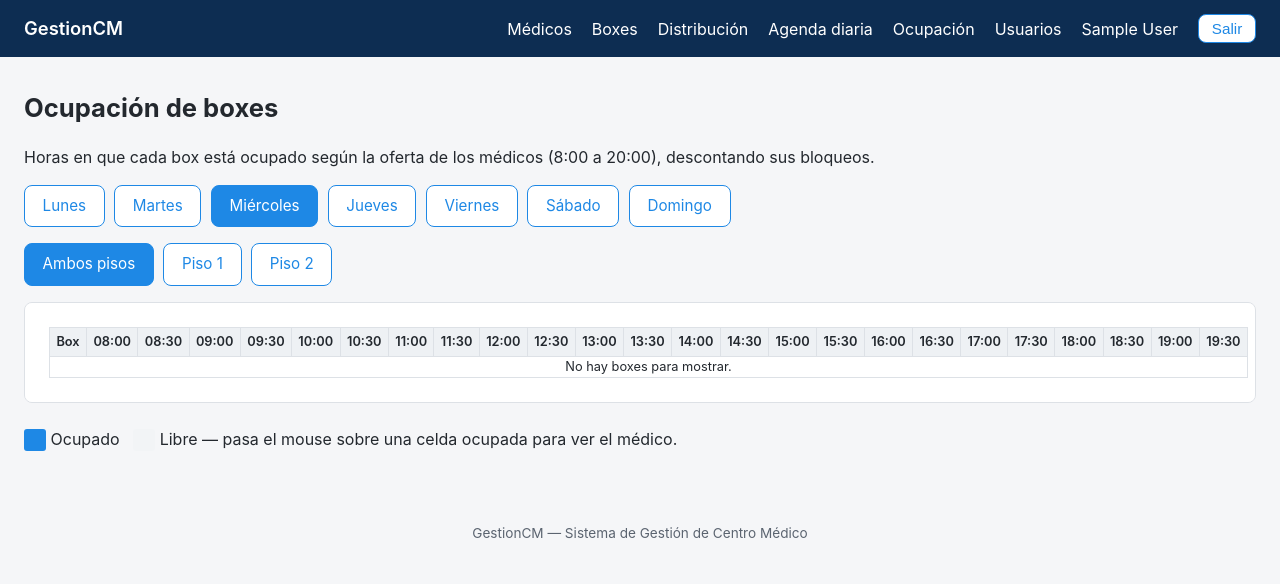
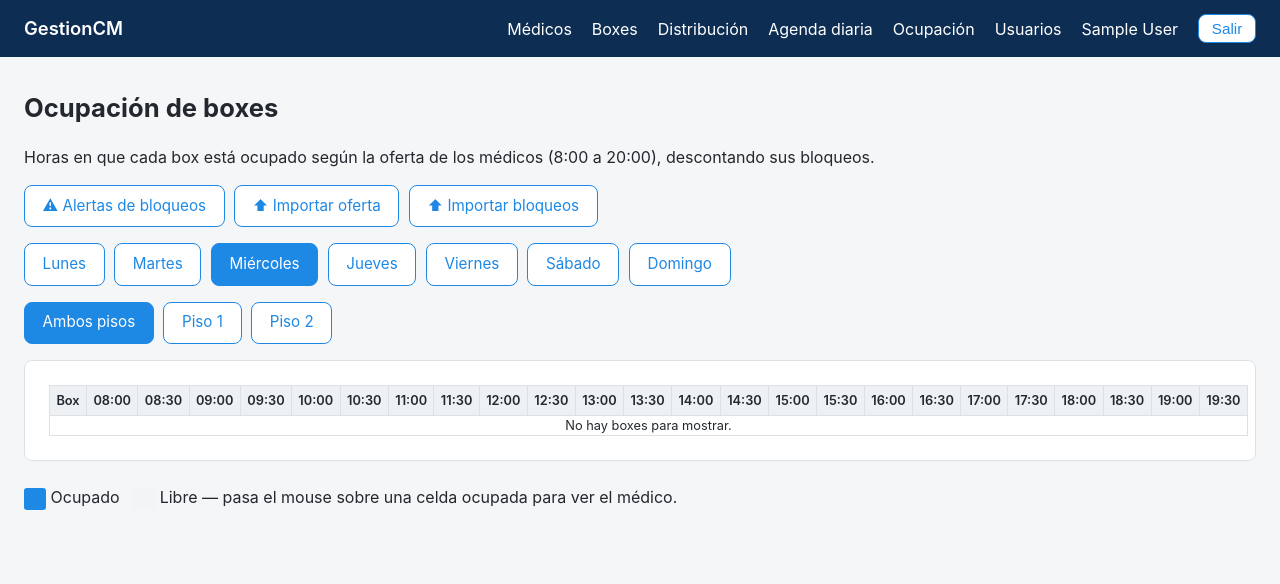
Before and after one commit to alexbaier-svg/gestionCM, a Django app: page /disponibilidad/mapa-calor/ in a window 1280 px wide. Shown: the top 584 px of the page. Run offline with Django 5.2, Linux system fonts and the light colour scheme; the visitor is signed in with stand-in values (Sample User, id 1); data that the repository does not hold is empty.

Commit message:
Enlazar Alertas e Importar oferta/bloqueos desde el mapa de calor
Las vistas existian pero no tenian ningun link de navegacion, solo
eran accesibles desde el dashboard. Se agregan botones cruzados entre
mapa de calor, alertas e importar oferta/bloqueos.

Co-Authored-By: Claude Sonnet 5 <noreply@anthropic.com>

```diff
--- a/disponibilidad/templates/disponibilidad/alertas.html
+++ b/disponibilidad/templates/disponibilidad/alertas.html
@@ -3,6 +3,7 @@
 {% block ancho_clase %}contenedor-ancho{% endblock %}
 {% block contenido %}
 <h1>Alertas: bloqueos sin oferta correspondiente</h1>
+<p><a href="{% url 'disponibilidad:mapa_calor' %}">« Volver al mapa de calor</a></p>
 <p>Estos bloqueos caen en un día en que el médico no tiene oferta registrada — probablemente
 un error al cargarlos (el médico no atendía ese día de todas formas, o se equivocó el día).</p>
 
--- a/disponibilidad/templates/disponibilidad/importar_bloqueos.html
+++ b/disponibilidad/templates/disponibilidad/importar_bloqueos.html
@@ -2,6 +2,7 @@
 {% block titulo %}Importar bloqueos{% endblock %}
 {% block contenido %}
 <h1>Importar bloqueos de médicos</h1>
+<p><a href="{% url 'disponibilidad:mapa_calor' %}">« Volver al mapa de calor</a></p>
 <p>Sube el archivo con los períodos en que cada médico se ausenta (ej. <code>ExportarBloqueos-20260729.xlsx</code>).
 Al importar, se reemplazan todos los bloqueos anteriores por los de este archivo (representa el estado vigente).</p>
 
--- a/disponibilidad/templates/disponibilidad/importar_oferta.html
+++ b/disponibilidad/templates/disponibilidad/importar_oferta.html
@@ -2,6 +2,7 @@
 {% block titulo %}Importar oferta{% endblock %}
 {% block contenido %}
 <h1>Importar oferta de médicos</h1>
+<p><a href="{% url 'disponibilidad:mapa_calor' %}">« Volver al mapa de calor</a></p>
 <p>Sube el archivo con los horarios en que cada médico atiende (ej. <code>ExportarOferta-20260729.xlsx</code>).
 Al importar, se reemplaza toda la oferta anterior por la de este archivo (representa el estado vigente).</p>
 
--- a/disponibilidad/templates/disponibilidad/mapa_calor.html
+++ b/disponibilidad/templates/disponibilidad/mapa_calor.html
@@ -4,6 +4,12 @@
 {% block contenido %}
 <h1>Ocupación de boxes</h1>
 <p>Horas en que cada box está ocupado según la oferta de los médicos (8:00 a 20:00), descontando sus bloqueos.</p>
+
+<div class="botones">
+  <a class="boton secundario" href="{% url 'disponibilidad:alertas' %}">⚠ Alertas de bloqueos</a>
+  {% if perms.disponibilidad.add_ofertamedico %}<a class="boton secundario" href="{% url 'disponibilidad:importar_oferta' %}">⬆ Importar oferta</a>{% endif %}
+  {% if perms.disponibilidad.add_bloqueomedico %}<a class="boton secundario" href="{% url 'disponibilidad:importar_bloqueos' %}">⬆ Importar bloqueos</a>{% endif %}
+</div>
 
 <div class="botones">
   {% for i, nombre in dias_tab %}
```
